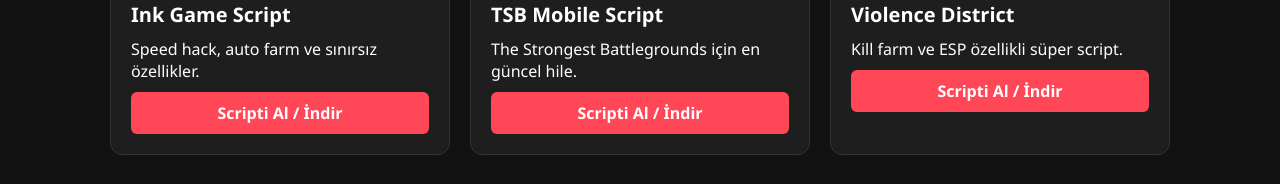
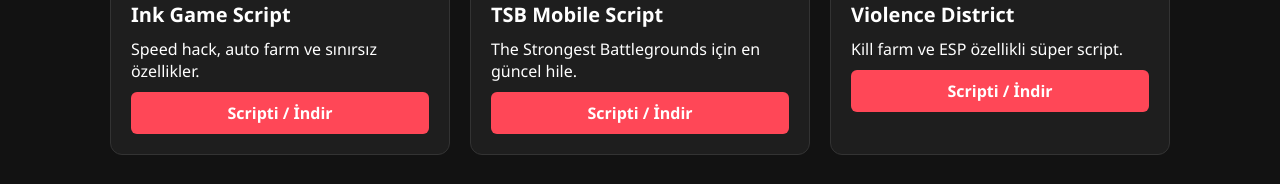
Before and after one commit to GXEdits/roblox-script, a plain HTML site: page index.html in a window 1280 px wide. Shown: the part 341-525 px from the top of the page. Drawn offline with Linux system fonts and the light colour scheme.

Commit message:
Update download link text for scripts

```diff
--- a/index.html
+++ b/index.html
@@ -111,7 +111,7 @@
             <div class="card-content">
                 <h3>Ink Game Script</h3>
                 <p>Speed hack, auto farm ve sınırsız özellikler.</p>
-                <a href="#" class="btn">Scripti Al / İndir</a>
+                <a href="#" class="btn">Scripti / İndir</a>
             </div>
         </div>
 
@@ -121,7 +121,7 @@
             <div class="card-content">
                 <h3>TSB Mobile Script</h3>
                 <p>The Strongest Battlegrounds için en güncel hile.</p>
-                <a href="#" class="btn">Scripti Al / İndir</a>
+                <a href="#" class="btn">Scripti / İndir</a>
             </div>
         </div>
 
@@ -131,7 +131,7 @@
             <div class="card-content">
                 <h3>Violence District</h3>
                 <p>Kill farm ve ESP özellikli süper script.</p>
-                <a href="#" class="btn">Scripti Al / İndir</a>
+                <a href="#" class="btn">Scripti / İndir</a>
             </div>
         </div>
     </div>
```
